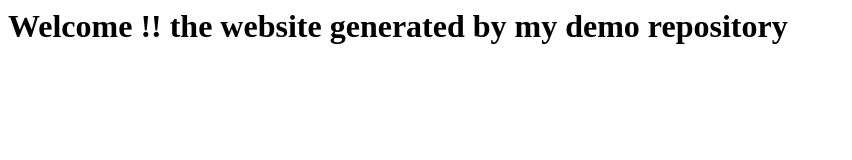
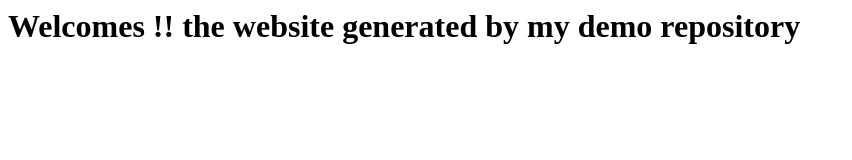
Before and after one commit to Explora96/demo-repository, a website: page index.html in a window 1280 px wide. Shown: the whole page, without its empty margins (0-852 px from the left). Drawn offline with Linux system fonts and the light colour scheme.

Commit message:
Update index.html

```diff
--- a/index.html
+++ b/index.html
@@ -1 +1 @@
-<h1> Welcome !! the website generated by my demo repository</h1>
+<h1> Welcomes !! the website generated by my demo repository</h1>
```
